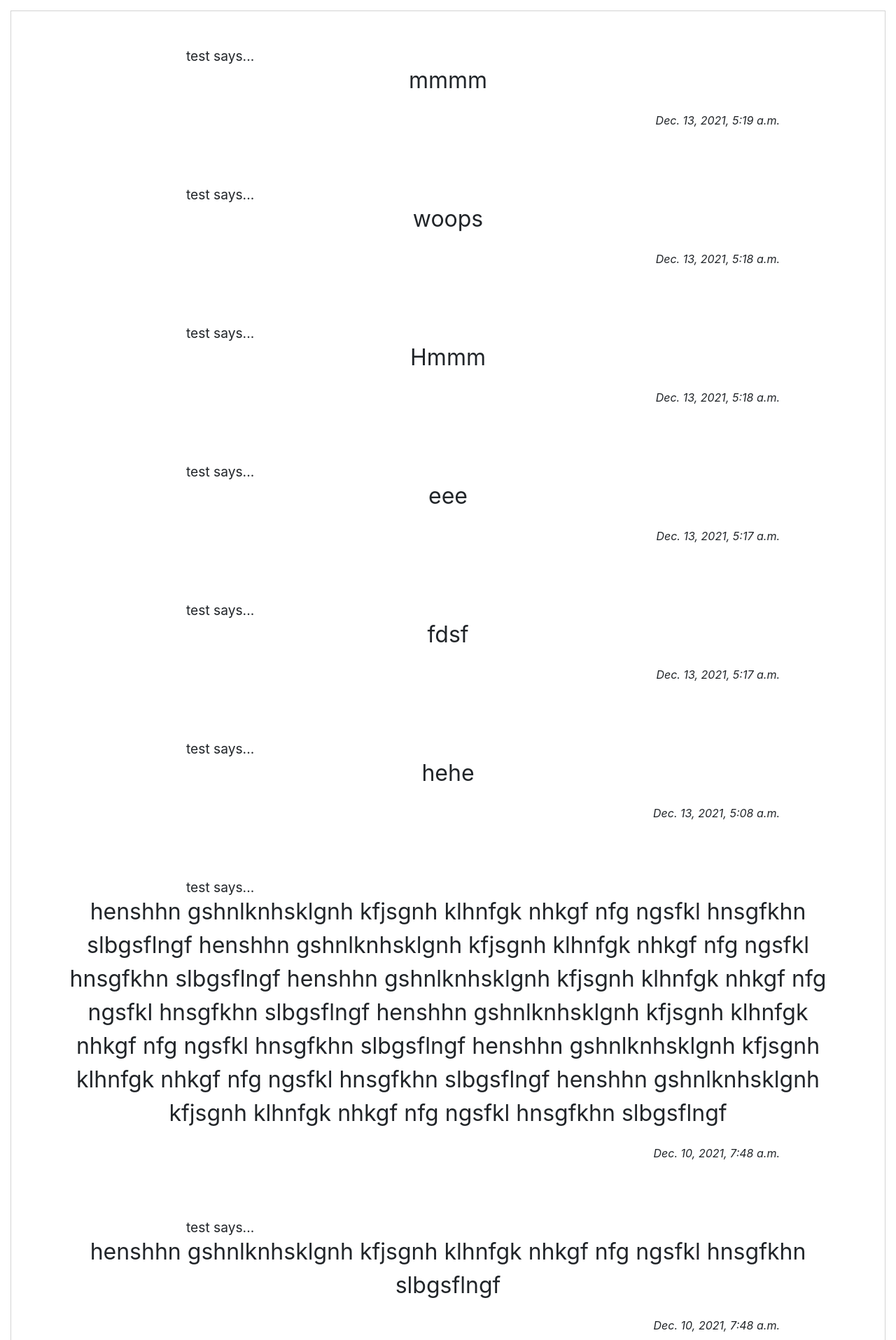
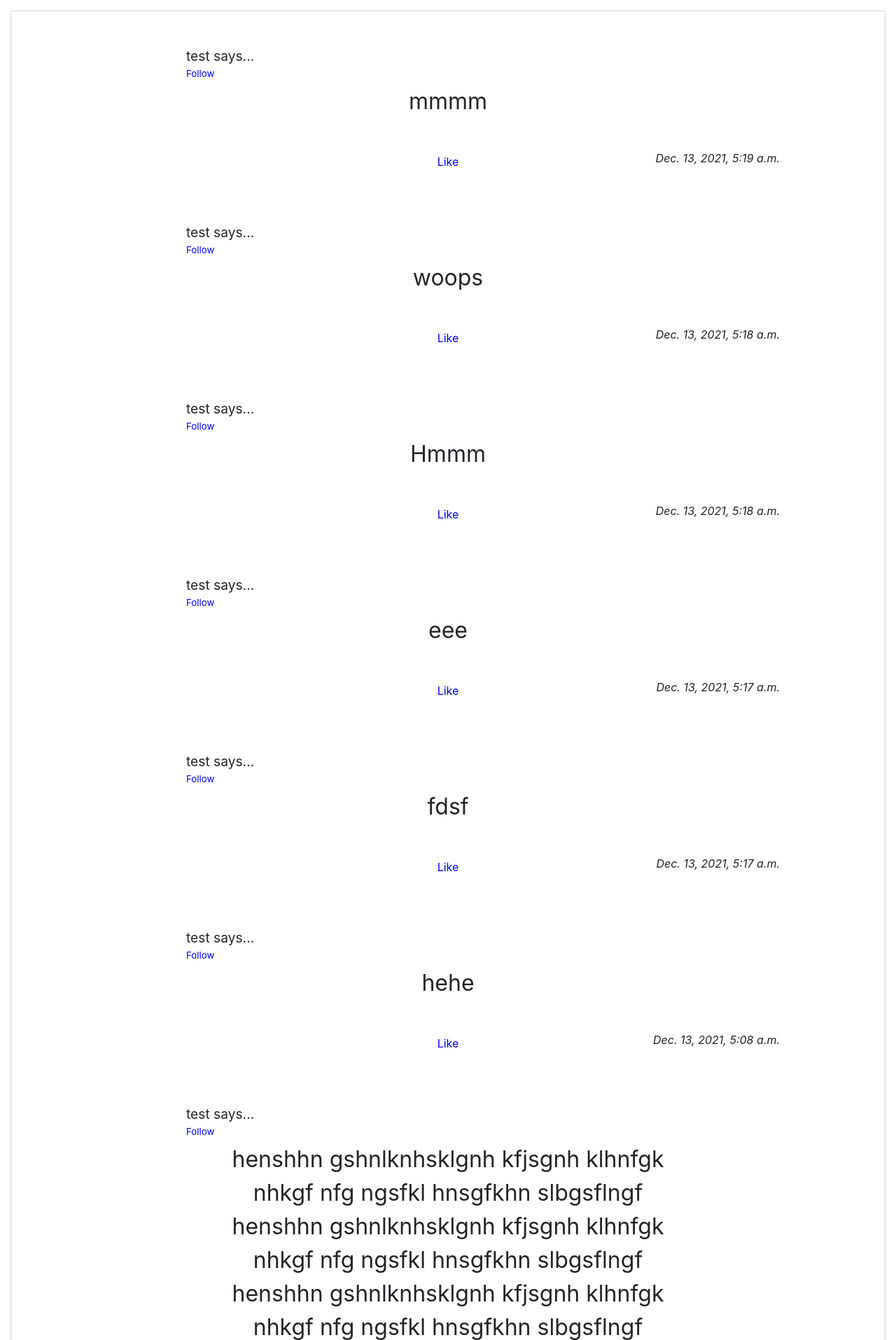
Before and after one commit to whejy/cs50w-project4-network, a Django app: page / in a window 1280 px wide. Shown: the part 56-1971 px from the top of the page at 70% size. Run offline with Django 3.2, Linux system fonts and the light colour scheme; data comes from the database, SQL or seed files in the repository; both versions use the stored data as it was after the commit; some libraries are stand-ins or nearby versions.

Commit message:
added like and follow buttons

```diff
--- a/network/static/network/script.js
+++ b/network/static/network/script.js
@@ -25,7 +25,6 @@ document.addEventListener('DOMContentLoaded', function() {
             var postData = document.querySelector('textarea').value;
 
             if (postData != '') {
-                console.log(postData);
                 fetch('/post', {
                     method: 'POST',
                     body: JSON.stringify({
@@ -35,7 +34,8 @@ document.addEventListener('DOMContentLoaded', function() {
                   .then(response => response.json())
                   .then(result => {
                     console.log(result);
-                    loadPage('posts-page');
+                    //loadPage('posts-page');
+                    window.location.href = "";
                   });
             }
 
@@ -74,7 +74,18 @@ function loadPage(page) {
         postsArray.forEach(div => {
             div.style.display = 'block';
         })
+
+        // Like button behaviour
+        document.querySelectorAll('.like').forEach(a => {
+            a.onclick = function() {
+                if (a.innerHTML = "like") {
+                    this.innerHTML = "Unlike";
+                } else {
+                    this.innerHTML = "Like"
+                }
+                console.log(this.dataset.id)
+            }
+        })
     };
 
-
 }
--- a/network/static/network/styles.css
+++ b/network/static/network/styles.css
@@ -39,11 +39,29 @@
     font-size: larger;
 }
 
+.follow {
+    position: absolute;
+    left: 250px;
+    top: 80px;
+    font-size: smaller;
+    cursor: pointer;
+    color: blue;
+}
+
 .post-content {
     padding: 50px;
     font-size: xx-large;
+    max-width: 65%;
+    margin: auto;
+    margin-top: 30px;
+    text-align: center;
 }
 
+
+.like {
+    cursor: pointer;
+    color: blue;
+}
 
 textarea, .submit-button {
     display: block;
--- a/network/templates/network/index.html
+++ b/network/templates/network/index.html
@@ -15,7 +15,9 @@
         {% for post in posts %}
         <div class="post">
             <span class="post-author">{{post.user}} says...</span>
+            <span class="follow">Follow</span>
             <div class="post-content">{{post.post}}</div>
+            <span class="like" data-id="{{post.id}}">Like</span>
             <span class="post-timestamp">{{post.timestamp}}</span>
         </div>
         {% endfor %}
```
Also changed, not shown: db.sqlite3.
